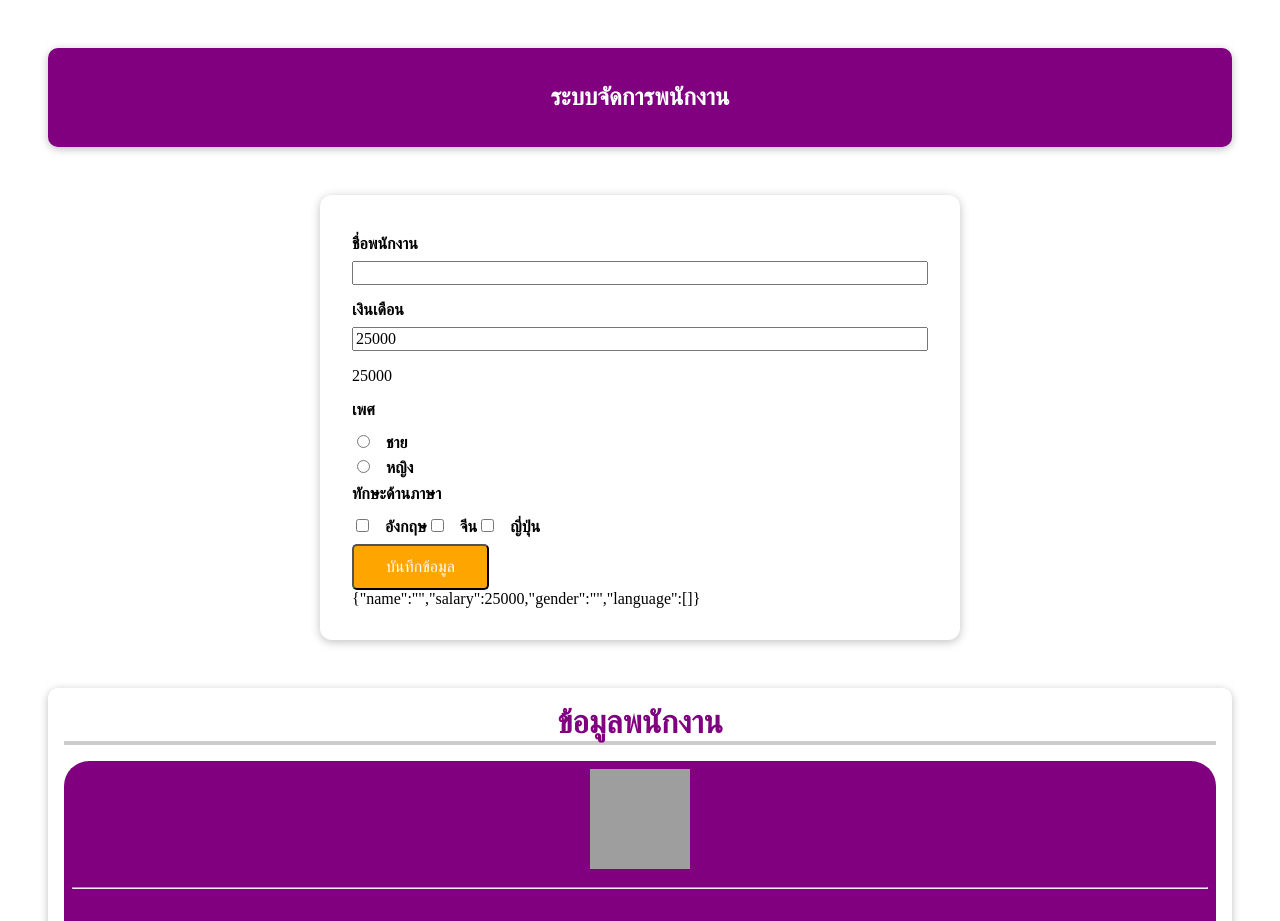
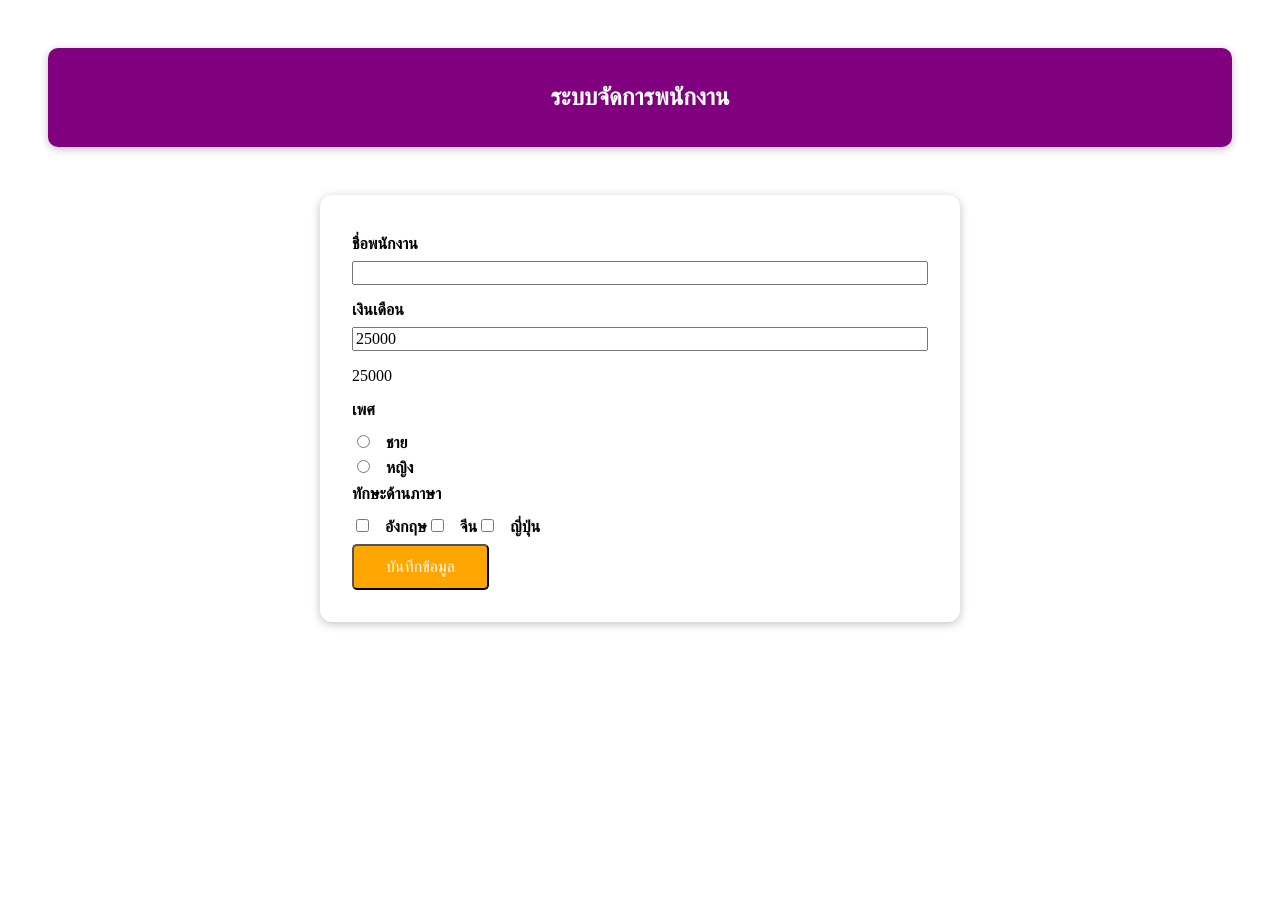
Before and after one commit to sanyachokedee/kongRukSiam_Vue3_demo2, a Vue app: page / in a window 1280 px wide. Shown: the top 921 px of the page. After the commit the page ends 800 px from the top, so only its background shows below. Built offline with nearby package versions, Linux system fonts and the light colour scheme; grey boxes are pictures that could not be loaded.

Commit message:
two-ways-form-submit-insert

```diff
--- a/src/App.vue
+++ b/src/App.vue
@@ -2,10 +2,11 @@
   <header>
     <h2>ระบบจัดการพนักงาน</h2>
   </header>
-  <FormComponentVue/>
-  <section class="employee-content">
+  <FormComponentVue @save="insertEmployee" />
+  <section class="employee-content" v-if="employees.length>0">
     <h2>ข้อมูลพนักงาน</h2>
-    <ListData />
+    <!-- {{JSON.stringify(employees)}} -->
+    <ListData :employees="employees"/>
   </section>
 </template>
 
@@ -21,6 +22,18 @@ export default {
     ListData,
     FormComponentVue
   },
+  data() {
+    return {
+      employees:[]
+    }
+  },
+  methods: {
+    insertEmployee(data) {
+      // console.log("app ="+data)
+
+      this.employees.push(data)
+    }
+  }
 };
 </script>
 
--- a/src/components/FormComponent.vue
+++ b/src/components/FormComponent.vue
@@ -1,5 +1,5 @@
 <template>
-    <form>
+    <form @submit.prevent ="submitForm">
         <div class="form-control">
             <label for="emp-name">ชื่อพนักงาน</label>
             <input type="text" v-model.trim="employee.name">
@@ -33,7 +33,7 @@
         <div>
             <button>บันทึกข้อมูล</button>
         </div>
-        {{JSON.stringify(employee)}}
+        <!-- {{JSON.stringify(employee)}} -->
     </form>
 
 </template>
@@ -48,6 +48,20 @@ export default {
                 gender: "",
                 language: []
             }
+        }
+    },
+    methods:{
+        submitForm() {
+            // console.log("บันทึกข้อมูล")
+            const newEmployee = {
+                name: this.employee.name,
+                salary: this.employee.salary,
+                department: this.employee.deapartment,
+                gender: this.employee.gender,
+                skill:this.employee.skill
+            }
+            console.log(this.employee)
+            this.$emit("save",newEmployee)
         }
     }
 }
--- a/src/components/ListData.vue
+++ b/src/components/ListData.vue
@@ -1,10 +1,16 @@
 <template>
     <ul>
-            <Person v-for="item  in employees" :key="item.id" :name="item.name" :id="item.id" :salary="item.salary"
-                :department="item.department" :isVisible="item.isVisible" @show="toggleVisible"
-                @deleteEmployee_pr = "removeEmployee"
-            />
-        </ul>
+        <Person
+        v-for="(item,index)  in employees"
+        :key="index"
+        :name="item.name"
+        :id="item.id"
+        :salary="item.salary"
+        :department="item.department"
+        :isVisible="item.isVisible"
+        @show="toggleVisible"
+        @deleteEmployee_pr="removeEmployee" />
+    </ul>
 
 </template>
 <script>
@@ -15,37 +21,36 @@ export default {
     name: "ListData",
     components: {
         Person,
-
     },
-
+    props: ["employees"],
     data() {
         return {
-            employees: [
-                { id: 1, name: "ก้อง", salary: 40000, department: "programer", isVisible: false },
-                { id: 2, name: "ก้อง", salary: 32000, department: "ฝ่ายการตลาด", isVisible: false },
-                { id: 3, name: "แก้ม", salary: 35000, department: "Graphics", isVisible: false },
-                { id: 4, name: "โจโจ้", salary: 3000, department: "ฝ่ายขาย", isVisible: false },
-                { id: 5, name: "สมปอง", salary: 25000, department: "ฝ่ายบริหาร" },
-                { id: 6, name: "สมศักดิ์", salary: 25000,department: "ฝ่ายบริหาร" ,isVisible: false },
-            ]
+            // employees: [
+            //     { id: 1, name: "ก้อง", salary: 40000, department: "programer", isVisible: false },
+            //     { id: 2, name: "ก้อง", salary: 32000, department: "ฝ่ายการตลาด", isVisible: false },
+            //     { id: 3, name: "แก้ม", salary: 35000, department: "Graphics", isVisible: false },
+            //     { id: 4, name: "โจโจ้", salary: 3000, department: "ฝ่ายขาย", isVisible: false },
+            //     { id: 5, name: "สมปอง", salary: 25000, department: "ฝ่ายบริหาร" },
+            //     { id: 6, name: "สมศักดิ์", salary: 25000, department: "ฝ่ายบริหาร", isVisible: false },
+            // ]
         }
     },
     methods: {
-        toggleVisible(id) {
-            // console.log("Child Id: " + id)
-            this.employees = this.employees.map((item) => {
-                if (item.id === id) {
-                    return {...item,isVisible:!item.isVisible}
-                }
-                return item
-            })
-        },
-        removeEmployee(id) {
-            // console.log("ListData_pr :" + id)
-            this.employees = this.employees.filter(item => {
-                return item.id !== id
-            })
-        }
+        // toggleVisible(id) {
+        //     // console.log("Child Id: " + id)
+        //     this.employees = this.employees.map((item) => {
+        //         if (item.id === id) {
+        //             return { ...item, isVisible: !item.isVisible }
+        //         }
+        //         return item
+        //     })
+        // },
+        // removeEmployee(id) {
+        //     // console.log("ListData_pr :" + id)
+        //     this.employees = this.employees.filter(item => {
+        //         return item.id !== id
+        //     })
+        // }
     }
 
 
--- a/src/components/Person.vue
+++ b/src/components/Person.vue
@@ -56,7 +56,7 @@ export default {
       this.$emit("show", id);
     },
     deleteEmployee(id) {
-      console.log("delete :" + id);
+      // console.log("delete :" + id);
       this.$emit("deleteEmployee_pr", id);
     },
   },
```
